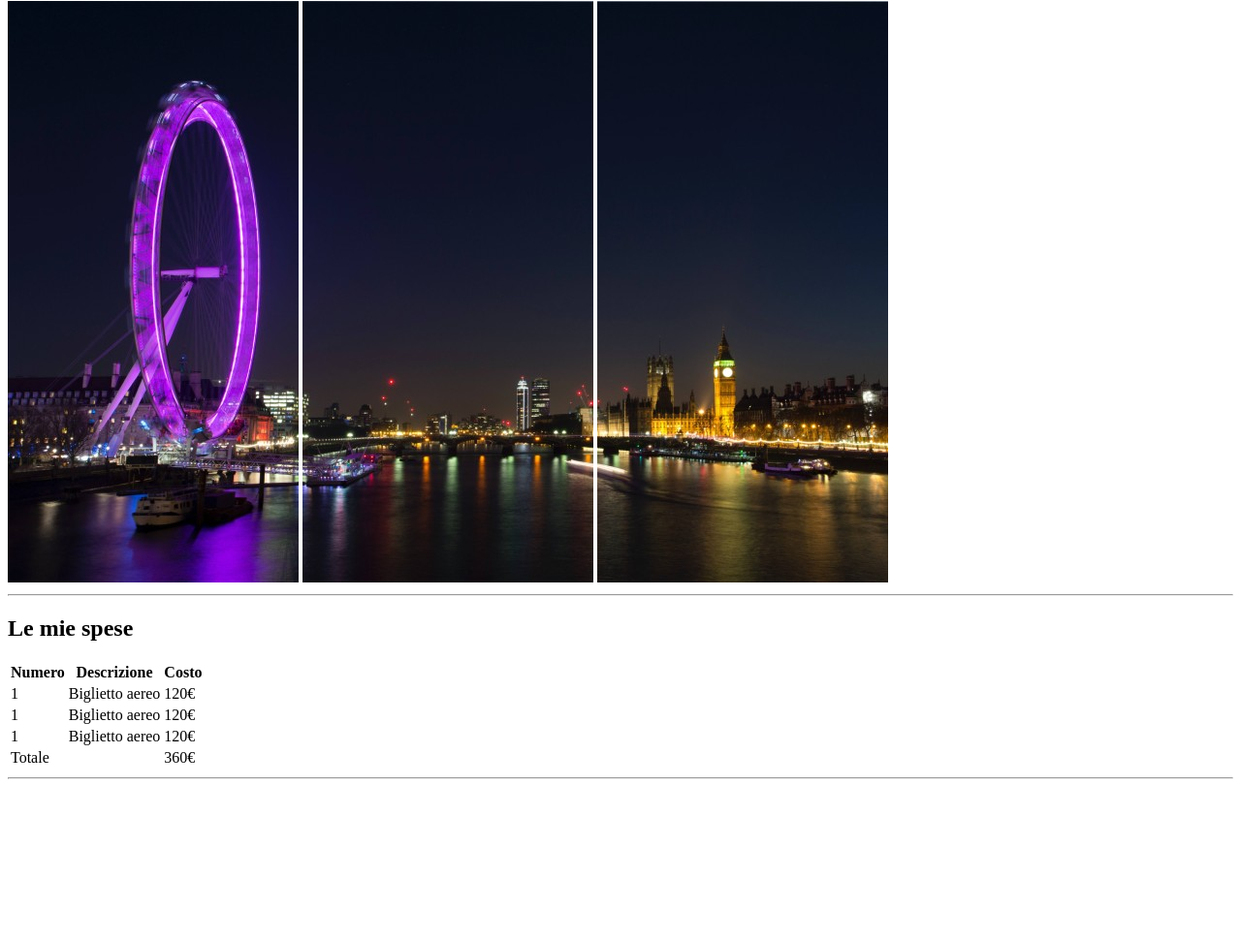
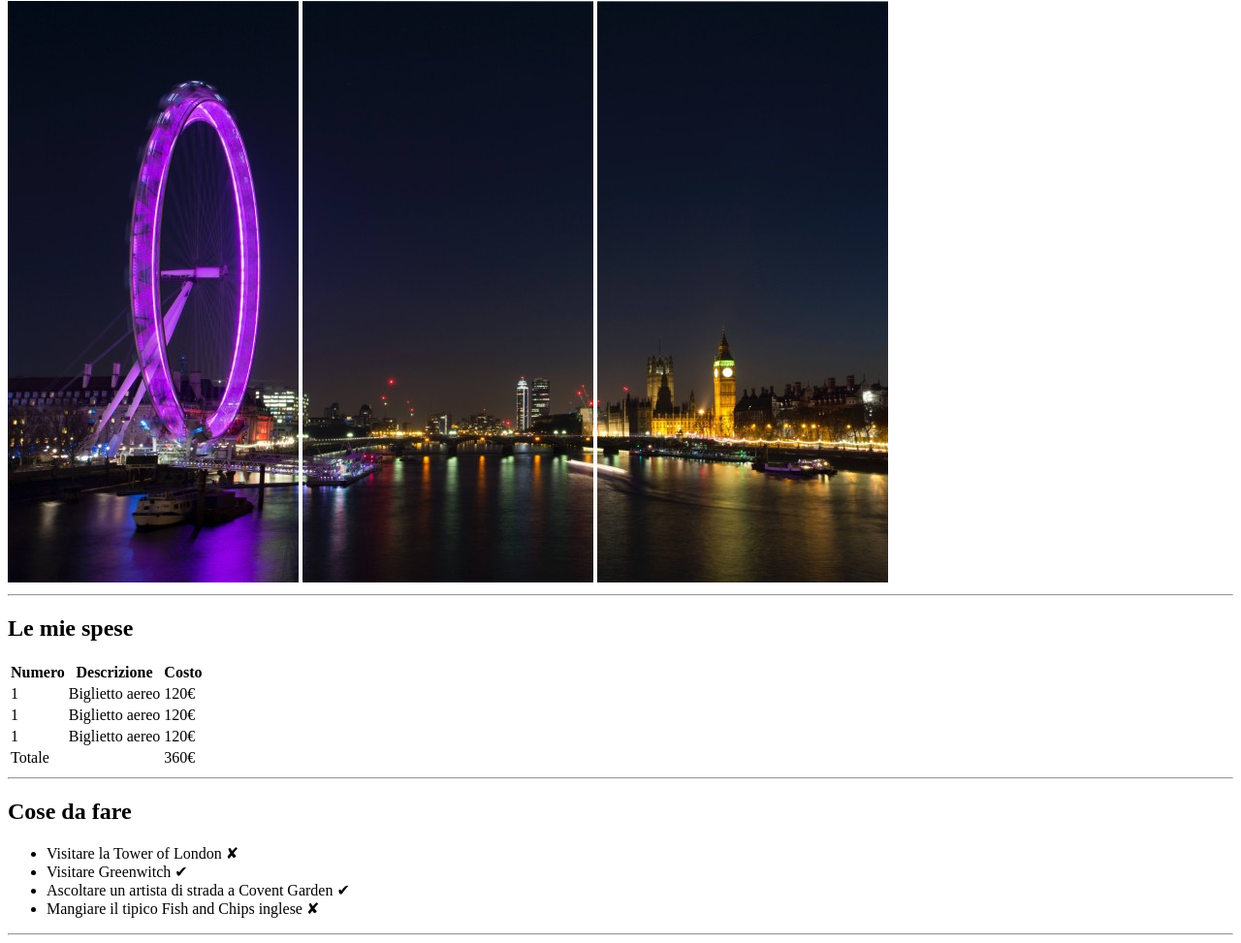
Before and after one commit to CastellucciLuca/html-london-trip, a plain HTML site: page index.html in a window 1280 px wide. Shown: the part 79-1052 px from the top of the page at 97% size. Before the commit the page ends 891 px from the top, so only its background shows below. Drawn offline with Linux system fonts and the light colour scheme.

Commit message:
To-do-list

```diff
--- a/index.html
+++ b/index.html
@@ -48,6 +48,14 @@
         </tbody>
     </table>
     <hr>
+    <h2>Cose da fare</h2>
+        <ul>
+            <li>Visitare la Tower of London ✘</li>
+            <li>Visitare Greenwitch ✔</li>
+            <li>Ascoltare un artista di strada a Covent Garden ✔</li>
+            <li>Mangiare il tipico Fish and Chips inglese ✘</li>
+        </ul>
+    <hr>
 
 
 
```
